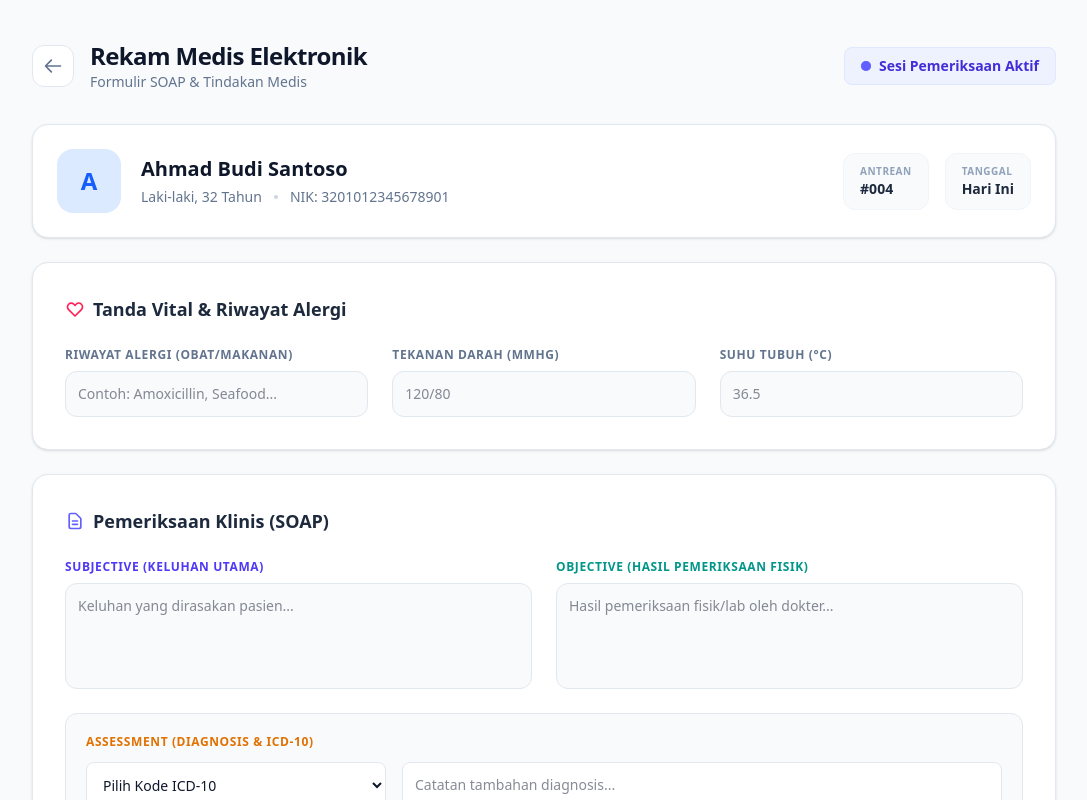
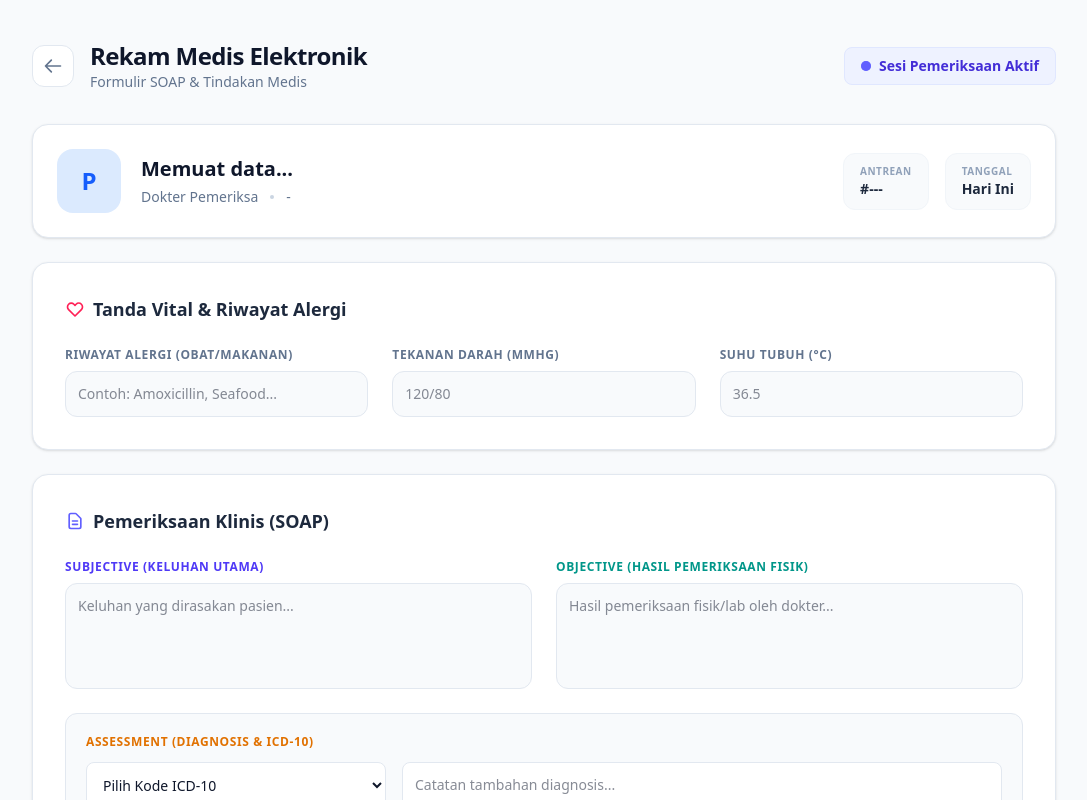
Before and after one commit to SamMorales11/Omnihealth, a Next.js app in the folder apps/web/: page /rme in a window 1280 px wide. Shown: the top 800 px of the page, without its empty margins (96-1183 px from the left). Built offline with nearby package versions, Linux system fonts and the light colour scheme.

Commit message:
update fitur RME

```diff
--- a/apps/web/src/app/appointments/page.tsx
+++ b/apps/web/src/app/appointments/page.tsx
@@ -277,7 +277,8 @@ export default function AppointmentsPage() {
                     <td className="px-8 py-5 text-right whitespace-nowrap">
                       {a.status === 'Menunggu' ? (
                         <div className="flex justify-end gap-2 opacity-0 group-hover:opacity-100 transition-opacity duration-200">
-                          <Link href={`/rme`} className="px-3 py-1.5 bg-indigo-50 dark:bg-indigo-500/20 text-indigo-700 dark:text-indigo-400 hover:bg-indigo-100 dark:hover:bg-indigo-500/30 rounded-lg text-xs font-bold transition-colors">Isi RME</Link>
+                          {/* REVISI: Perbarui href agar menyertakan parameter id */}
+                          <Link href={`/rme?id=${a.id}`} className="px-3 py-1.5 bg-indigo-50 dark:bg-indigo-500/20 text-indigo-700 dark:text-indigo-400 hover:bg-indigo-100 dark:hover:bg-indigo-500/30 rounded-lg text-xs font-bold transition-colors">Isi RME</Link>
                           <button onClick={() => handleUpdateStatus(a.id, 'Selesai')} className="px-3 py-1.5 bg-emerald-50 dark:bg-emerald-500/20 text-emerald-700 dark:text-emerald-400 hover:bg-emerald-100 dark:hover:bg-emerald-500/30 rounded-lg text-xs font-bold transition-colors">Selesai</button>
                           <button onClick={() => handleUpdateStatus(a.id, 'Dibatalkan')} className="px-3 py-1.5 bg-rose-50 dark:bg-rose-500/20 text-rose-700 dark:text-rose-400 hover:bg-rose-100 dark:hover:bg-rose-500/30 rounded-lg text-xs font-bold transition-colors">Batal</button>
                         </div>
--- a/apps/web/src/app/rme/page.tsx
+++ b/apps/web/src/app/rme/page.tsx
@@ -1,11 +1,16 @@
 // apps/web/src/app/rme/page.tsx
 "use client";
-import { useState } from 'react';
+import { useState, useEffect } from 'react';
+import { useSearchParams } from 'next/navigation';
 import Link from 'next/link';
 import toast from 'react-hot-toast';
+import Cookies from 'js-cookie';
 
 export default function RMEPage() {
   const [isSubmitting, setIsSubmitting] = useState(false);
+  const searchParams = useSearchParams();
+  const appointmentId = searchParams.get('id');
+  const [appointmentData, setAppointmentData] = useState<any>(null);
 
   // State Simulasi Form RME
   const [formData, setFormData] = useState({
@@ -18,6 +23,25 @@ export default function RMEPage() {
     plan: ''
   });
 
+  // Mengambil data pasien/antrean berdasarkan ID dari URL
+  useEffect(() => {
+    if (appointmentId) {
+      const fetchAppointment = async () => {
+        try {
+          const token = Cookies.get('auth-token');
+          const res = await fetch(`http://127.0.0.1:3001/api/appointments/${appointmentId}`, {
+            headers: { 'Authorization': `Bearer ${token}` }
+          });
+          const json = await res.json();
+          if (json.data) setAppointmentData(json.data);
+        } catch (error) {
+          console.error("Gagal memuat data pasien.");
+        }
+      };
+      fetchAppointment();
+    }
+  }, [appointmentId]);
+
   const handleChange = (e: React.ChangeEvent<HTMLInputElement | HTMLTextAreaElement | HTMLSelectElement>) => {
     setFormData({ ...formData, [e.target.name]: e.target.value });
   };
@@ -25,10 +49,7 @@ export default function RMEPage() {
   const handleSubmit = async (e: React.FormEvent) => {
     e.preventDefault();
     setIsSubmitting(true);
-
-    // Simulasi penyimpanan ke database
     await new Promise(resolve => setTimeout(resolve, 1500));
-
     toast.success('Rekam Medis (SOAP) berhasil disimpan!');
     setIsSubmitting(false);
   };
@@ -44,8 +65,8 @@ export default function RMEPage() {
               <svg className="w-5 h-5" fill="none" stroke="currentColor" viewBox="0 0 24 24"><path strokeLinecap="round" strokeLinejoin="round" strokeWidth="2" d="M10 19l-7-7m0 0l7-7m-7 7h18"></path></svg>
             </Link>
             <div>
-              <h1 className="text-2xl font-black text-slate-900 dark:text-white tracking-tight transition-colors duration-500">Rekam Medis Elektronik</h1>
-              <p className="text-sm font-medium text-slate-500 dark:text-slate-400 transition-colors duration-500">Formulir SOAP & Tindakan Medis</p>
+              <h1 className="text-2xl font-black text-slate-900 dark:text-white tracking-tight transition-colors duration-500 text-left">Rekam Medis Elektronik</h1>
+              <p className="text-sm font-medium text-slate-500 dark:text-slate-400 transition-colors duration-500 text-left">Formulir SOAP & Tindakan Medis</p>
             </div>
           </div>
           <div className="hidden md:flex items-center gap-2 px-4 py-2 bg-indigo-50 dark:bg-indigo-500/10 text-indigo-700 dark:text-indigo-400 rounded-lg border border-indigo-100 dark:border-indigo-500/20 font-bold text-sm transition-colors duration-500">
@@ -60,22 +81,26 @@ export default function RMEPage() {
         {/* KARTU INFO PASIEN (Patient Banner) */}
         <div className="bg-white dark:bg-slate-800 rounded-2xl p-6 mb-6 shadow-sm border border-slate-200 dark:border-slate-700 flex flex-col md:flex-row items-start md:items-center justify-between gap-6 transition-colors duration-500">
           <div className="flex items-center gap-5">
-            <div className="w-16 h-16 bg-blue-100 dark:bg-blue-500/20 text-blue-600 dark:text-blue-400 font-black text-2xl rounded-2xl flex items-center justify-center transition-colors duration-500">A</div>
-            <div>
-              <h2 className="text-xl font-bold text-slate-900 dark:text-white transition-colors duration-500">Ahmad Budi Santoso</h2>
+            <div className="w-16 h-16 bg-blue-100 dark:bg-blue-500/20 text-blue-600 dark:text-blue-400 font-black text-2xl rounded-2xl flex items-center justify-center transition-colors duration-500">
+              {appointmentData?.patientName?.charAt(0) || 'P'}
+            </div>
+            <div className="text-left">
+              <h2 className="text-xl font-bold text-slate-900 dark:text-white transition-colors duration-500 text-left">
+                {appointmentData?.patientName || 'Memuat data...'}
+              </h2>
               <div className="flex items-center gap-3 mt-1 text-sm font-medium text-slate-500 dark:text-slate-400 transition-colors duration-500">
-                <span>Laki-laki, 32 Tahun</span>
+                <span>{appointmentData?.doctorName || 'Dokter Pemeriksa'}</span>
                 <span className="w-1 h-1 bg-slate-300 dark:bg-slate-600 rounded-full"></span>
-                <span>NIK: 3201012345678901</span>
+                <span>{appointmentData?.specialist || '-'}</span>
               </div>
             </div>
           </div>
           <div className="flex gap-4 w-full md:w-auto">
-            <div className="bg-slate-50 dark:bg-slate-900/50 px-4 py-2.5 rounded-xl border border-slate-100 dark:border-slate-700 flex-1 md:flex-none transition-colors duration-500">
+            <div className="bg-slate-50 dark:bg-slate-900/50 px-4 py-2.5 rounded-xl border border-slate-100 dark:border-slate-700 flex-1 md:flex-none transition-colors duration-500 text-left">
               <p className="text-[10px] font-bold text-slate-400 dark:text-slate-500 uppercase tracking-wider">Antrean</p>
-              <p className="text-sm font-black text-slate-800 dark:text-slate-200">#004</p>
+              <p className="text-sm font-black text-slate-800 dark:text-slate-200">#{appointmentId?.padStart(3, '0') || '---'}</p>
             </div>
-            <div className="bg-slate-50 dark:bg-slate-900/50 px-4 py-2.5 rounded-xl border border-slate-100 dark:border-slate-700 flex-1 md:flex-none transition-colors duration-500">
+            <div className="bg-slate-50 dark:bg-slate-900/50 px-4 py-2.5 rounded-xl border border-slate-100 dark:border-slate-700 flex-1 md:flex-none transition-colors duration-500 text-left">
               <p className="text-[10px] font-bold text-slate-400 dark:text-slate-500 uppercase tracking-wider">Tanggal</p>
               <p className="text-sm font-black text-slate-800 dark:text-slate-200">Hari Ini</p>
             </div>
@@ -91,17 +116,17 @@ export default function RMEPage() {
               <svg className="w-5 h-5 text-rose-500" fill="none" stroke="currentColor" viewBox="0 0 24 24"><path strokeLinecap="round" strokeLinejoin="round" strokeWidth="2" d="M4.318 6.318a4.5 4.5 0 000 6.364L12 20.364l7.682-7.682a4.5 4.5 0 00-6.364-6.364L12 7.636l-1.318-1.318a4.5 4.5 0 00-6.364 0z"></path></svg>
               Tanda Vital & Riwayat Alergi
             </h3>
-            <div className="grid grid-cols-1 md:grid-cols-3 gap-6">
+            <div className="grid grid-cols-1 md:grid-cols-3 gap-6 text-left">
               <div className="md:col-span-1">
-                <label className="text-xs font-bold text-slate-500 dark:text-slate-400 mb-2 block uppercase tracking-wider transition-colors duration-500">Riwayat Alergi (Obat/Makanan)</label>
+                <label className="text-xs font-bold text-slate-500 dark:text-slate-400 mb-2 block uppercase tracking-wider transition-colors duration-500 text-left">Riwayat Alergi (Obat/Makanan)</label>
                 <input type="text" name="alergi" value={formData.alergi} onChange={handleChange} placeholder="Contoh: Amoxicillin, Seafood..." className="w-full bg-slate-50 dark:bg-slate-900 border border-slate-200 dark:border-slate-700 text-slate-900 dark:text-slate-100 text-sm rounded-xl focus:ring-2 focus:ring-indigo-500 focus:border-indigo-500 block p-3 outline-none transition-colors duration-500" />
               </div>
               <div>
-                <label className="text-xs font-bold text-slate-500 dark:text-slate-400 mb-2 block uppercase tracking-wider transition-colors duration-500">Tekanan Darah (mmHg)</label>
+                <label className="text-xs font-bold text-slate-500 dark:text-slate-400 mb-2 block uppercase tracking-wider transition-colors duration-500 text-left">Tekanan Darah (mmHg)</label>
                 <input type="text" name="tekananDarah" value={formData.tekananDarah} onChange={handleChange} placeholder="120/80" className="w-full bg-slate-50 dark:bg-slate-900 border border-slate-200 dark:border-slate-700 text-slate-900 dark:text-slate-100 text-sm rounded-xl focus:ring-2 focus:ring-indigo-500 focus:border-indigo-500 block p-3 outline-none transition-colors duration-500" />
               </div>
               <div>
-                <label className="text-xs font-bold text-slate-500 dark:text-slate-400 mb-2 block uppercase tracking-wider transition-colors duration-500">Suhu Tubuh (°C)</label>
+                <label className="text-xs font-bold text-slate-500 dark:text-slate-400 mb-2 block uppercase tracking-wider transition-colors duration-500 text-left">Suhu Tubuh (°C)</label>
                 <input type="text" name="suhu" value={formData.suhu} onChange={handleChange} placeholder="36.5" className="w-full bg-slate-50 dark:bg-slate-900 border border-slate-200 dark:border-slate-700 text-slate-900 dark:text-slate-100 text-sm rounded-xl focus:ring-2 focus:ring-indigo-500 focus:border-indigo-500 block p-3 outline-none transition-colors duration-500" />
               </div>
             </div>
@@ -114,22 +139,20 @@ export default function RMEPage() {
               Pemeriksaan Klinis (SOAP)
             </h3>
 
-            <div className="space-y-6">
-              {/* S & O */}
+            <div className="space-y-6 text-left">
               <div className="grid grid-cols-1 md:grid-cols-2 gap-6">
                 <div>
-                  <label className="text-xs font-bold text-indigo-600 dark:text-indigo-400 mb-2 block uppercase tracking-wider transition-colors duration-500">Subjective (Keluhan Utama)</label>
+                  <label className="text-xs font-bold text-indigo-600 dark:text-indigo-400 mb-2 block uppercase tracking-wider transition-colors duration-500 text-left">Subjective (Keluhan Utama)</label>
                   <textarea required name="subjective" value={formData.subjective} onChange={handleChange} rows={4} placeholder="Keluhan yang dirasakan pasien..." className="w-full bg-slate-50 dark:bg-slate-900 border border-slate-200 dark:border-slate-700 text-slate-900 dark:text-slate-100 text-sm rounded-xl focus:ring-2 focus:ring-indigo-500 focus:border-indigo-500 block p-3 outline-none resize-none transition-colors duration-500"></textarea>
                 </div>
                 <div>
-                  <label className="text-xs font-bold text-teal-600 dark:text-teal-400 mb-2 block uppercase tracking-wider transition-colors duration-500">Objective (Hasil Pemeriksaan Fisik)</label>
+                  <label className="text-xs font-bold text-teal-600 dark:text-teal-400 mb-2 block uppercase tracking-wider transition-colors duration-500 text-left">Objective (Hasil Pemeriksaan Fisik)</label>
                   <textarea required name="objective" value={formData.objective} onChange={handleChange} rows={4} placeholder="Hasil pemeriksaan fisik/lab oleh dokter..." className="w-full bg-slate-50 dark:bg-slate-900 border border-slate-200 dark:border-slate-700 text-slate-900 dark:text-slate-100 text-sm rounded-xl focus:ring-2 focus:ring-teal-500 focus:border-teal-500 block p-3 outline-none resize-none transition-colors duration-500"></textarea>
                 </div>
               </div>
 
-              {/* A (Assessment & ICD-10) */}
               <div className="bg-slate-50 dark:bg-slate-900/50 p-5 rounded-xl border border-slate-200 dark:border-slate-700 transition-colors duration-500">
-                <label className="text-xs font-bold text-amber-600 dark:text-amber-500 mb-3 block uppercase tracking-wider transition-colors duration-500">Assessment (Diagnosis & ICD-10)</label>
+                <label className="text-xs font-bold text-amber-600 dark:text-amber-500 mb-3 block uppercase tracking-wider transition-colors duration-500 text-left">Assessment (Diagnosis & ICD-10)</label>
                 <div className="flex flex-col md:flex-row gap-4">
                   <div className="md:w-1/3">
                     <select required name="assessment_icd10" value={formData.assessment_icd10} onChange={handleChange} className="w-full bg-white dark:bg-slate-900 border border-slate-200 dark:border-slate-700 text-slate-900 dark:text-slate-100 text-sm rounded-lg focus:ring-2 focus:ring-amber-500 focus:border-amber-500 block p-3 outline-none cursor-pointer transition-colors duration-500">
@@ -147,9 +170,8 @@ export default function RMEPage() {
                 </div>
               </div>
 
-              {/* P (Plan) */}
               <div>
-                <label className="text-xs font-bold text-emerald-600 dark:text-emerald-400 mb-2 block uppercase tracking-wider transition-colors duration-500">Plan (Tatalaksana & Resep Obat)</label>
+                <label className="text-xs font-bold text-emerald-600 dark:text-emerald-400 mb-2 block uppercase tracking-wider transition-colors duration-500 text-left">Plan (Tatalaksana & Resep Obat)</label>
                 <textarea required name="plan" value={formData.plan} onChange={handleChange} rows={4} placeholder="Rencana pengobatan, tindakan, atau resep obat..." className="w-full bg-slate-50 dark:bg-slate-900 border border-slate-200 dark:border-slate-700 text-slate-900 dark:text-slate-100 text-sm rounded-xl focus:ring-2 focus:ring-emerald-500 focus:border-emerald-500 block p-3 outline-none resize-none transition-colors duration-500"></textarea>
               </div>
             </div>
--- a/apps/web/src/middleware.ts
+++ b/apps/web/src/middleware.ts
@@ -21,12 +21,13 @@ export function middleware(request: NextRequest) {
   return NextResponse.next();
 }
 
-// Daftarkan ruangan mana saja yang perlu dipantau Satpam
+// Daftarkan rute mana saja yang perlu dipantau sistem keamanan
 export const config = {
   matcher: [
-    '/dashboard',      // <-- Jaga rute baru ini
+    '/dashboard',
     '/doctors',
     '/appointments',
+    '/rme',            // REVISI: Menambahkan rute RME ke daftar perlindungan
     '/login'
   ],
 };
```
Also changed, not shown: 2 other files (tests, documents, lock files or other folders).
